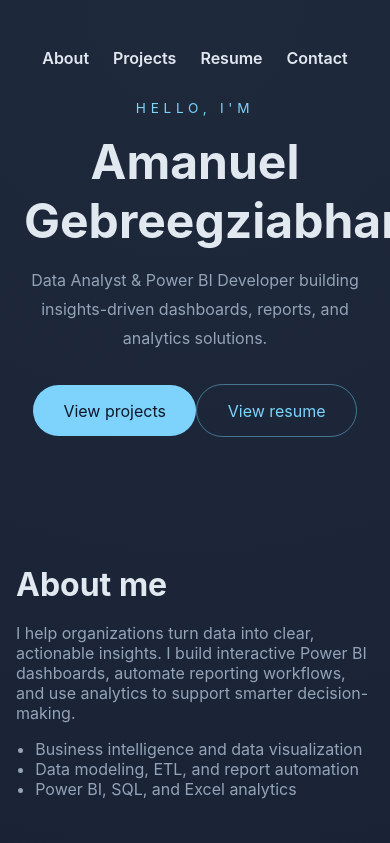
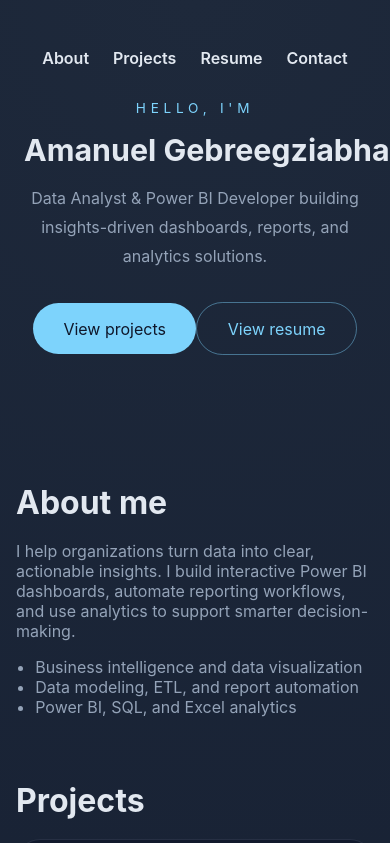
Before and after one commit to amanuelgebreegziabhare-maker/amanuel_gebreegziabhare, a React (Vite) app: page / in a window 390 px wide. Shown: the top 843 px of the page. Built offline with nearby package versions, Linux system fonts and the light colour scheme.

Commit message:
Adjust hero heading sizing

```diff
--- a/src/styles.css
+++ b/src/styles.css
@@ -67,8 +67,9 @@
 }
 
 .hero h1 {
-  font-size: clamp(3rem, 6vw, 5rem);
+  font-size: clamp(2rem, 4.2vw, 3rem);
   margin: 0;
+  white-space: nowrap;
 }
 
 .tagline {
@@ -226,6 +227,10 @@
     padding-top: 3rem;
   }
 
+  .hero h1 {
+    font-size: 1.9rem;
+  }
+
   .tagline {
     font-size: 1rem;
   }
```
